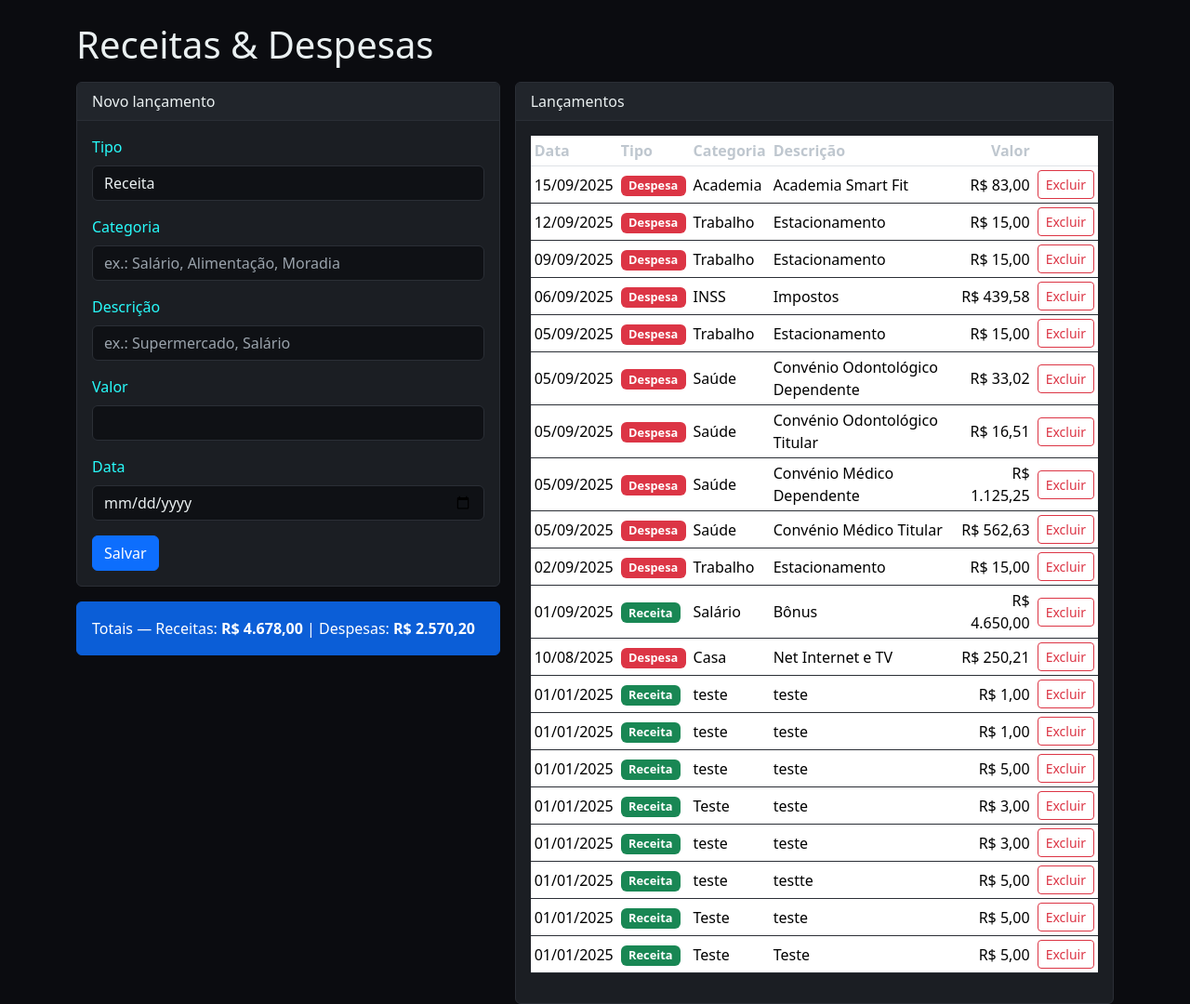
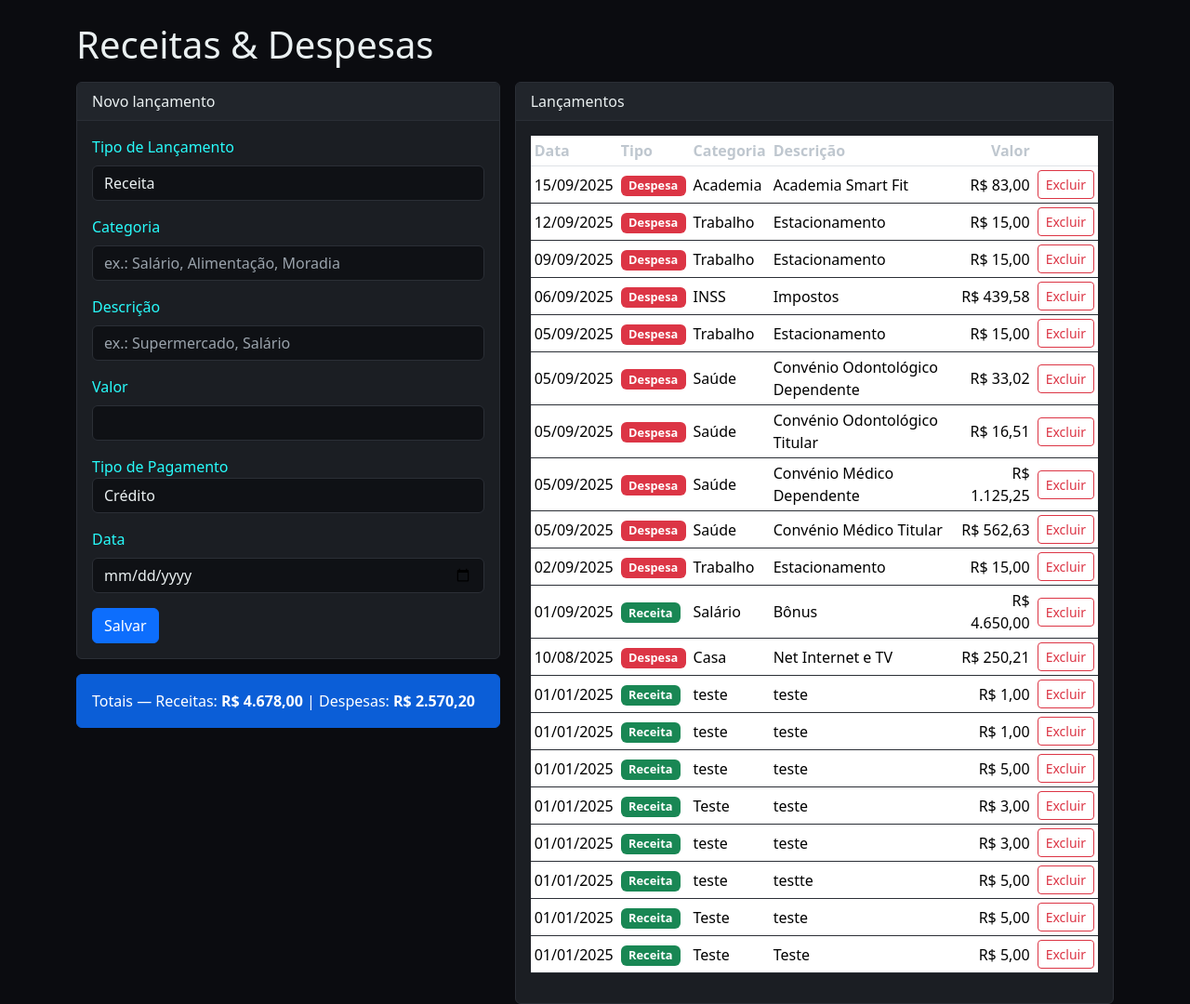
Before and after one commit to michelbbraga/ControleFinanceiro2025, a Flask app: page /transacoes in a window 1280 px wide. Shown: the part 56-1136 px from the top of the page at 93% size. Run offline with Flask 3, Linux system fonts and the light colour scheme.

Commit message:
Inclusão Campo

```diff
--- a/finance_app/app.py
+++ b/finance_app/app.py
@@ -39,6 +39,11 @@ class Investment(db.Model):
     data_vencimento = db.Column(db.Date, nullable=True)
     valor_investido = db.Column(db.Float, nullable=False, default=0.0)
     taxa_retorno = db.Column(db.Float, nullable=True)  # em % ao ano, quando aplicável
+
+class payment_type(db.Model):
+    __tablename__ = 'payment_type'
+    id = db.Column(db.Integer, primary_key=True)
+    name_payment_type = db.Column(db.String(60), nullable=True)
 
 # ---------------- Helpers ----------------
 
@@ -95,14 +100,22 @@ def transacoes():
         categoria = request.form.get('categoria') or None
         descricao = request.form.get('descricao')
         valor = float(request.form.get('valor') or 0)
+        dc_tipo_pagamento = request.form.get('tipo_pagamento')
         data = parse_date(request.form.get('data')) or datetime.utcnow().date()
+
+        print("teste " + dc_tipo_pagamento)
+
+        cd_tipo_pagameto = db.session.query(payment_type.id).filter_by(name_payment_type=dc_tipo_pagamento).all()
+
+
+        print("teste " + str(cd_tipo_pagameto.id))
 
         if tipo not in ('receita', 'despesa'):
             flash('Tipo inválido.', 'danger')
         elif not descricao or valor <= 0:
             flash('Preencha descrição e valor (> 0).', 'danger')
         else:
-            db.session.add(Transaction(tipo=tipo, categoria=categoria, descricao=descricao, valor=valor, data=data))
+            db.session.add(Transaction(tipo=tipo, categoria=categoria, descricao=descricao, valor=valor, data=data,))
             db.session.commit()
             flash('Lançamento salvo!', 'success')
         return redirect(url_for('transacoes'))
@@ -111,8 +124,9 @@ def transacoes():
     trans = Transaction.query.order_by(Transaction.data.desc(), Transaction.id.desc()).all()
     total_receitas = sum(t.valor for t in trans if t.tipo == 'receita')
     total_despesas = sum(t.valor for t in trans if t.tipo == 'despesa')
+    payment_tp = payment_type.query.all()
     return render_template('transacoes.html', transacoes=trans,
-                           total_receitas=total_receitas, total_despesas=total_despesas)
+                           total_receitas=total_receitas, total_despesas=total_despesas, payment_type=payment_tp,)
 
 # ---------------- Metas & Projetos ----------------
 
--- a/finance_app/templates/transacoes.html
+++ b/finance_app/templates/transacoes.html
@@ -8,7 +8,7 @@
       <div class="card-body">
         <form method="post">
           <div class="mb-3">
-            <label class="form-label">Tipo</label>
+            <label class="form-label">Tipo de Lançamento</label>
             <select class="form-select" name="tipo" required>
               <option value="receita">Receita</option>
               <option value="despesa">Despesa</option>
@@ -25,6 +25,14 @@
           <div class="mb-3">
             <label class="form-label">Valor</label>
             <input type="number" step="0.01" class="form-control" name="valor" required>
+          </div>
+          <div class="mb-3">
+            <label class="from-label">Tipo de Pagamento</label>
+            <select  step="0.01" class="form-control" name="tipo_pagamento">
+              {% for pay_tp in payment_type %}
+              <option>{{ pay_tp.name_payment_type }}</option>
+              {% endfor %}
+            </select>
           </div>
           <div class="mb-3">
             <label class="form-label">Data</label>
```
Also changed, not shown: finance_app/instance/finance.db.
